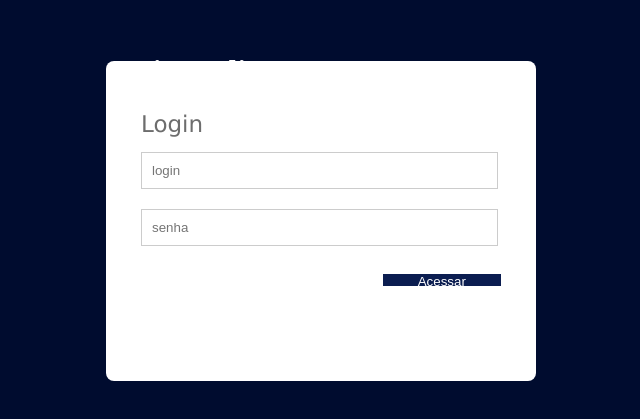
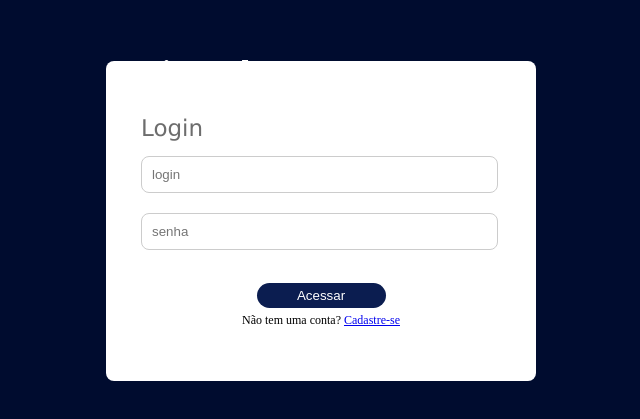
Before and after one commit to Lucas24344/Loja-Tech, a plain HTML site: page pages/login.html in a window 1280 px wide. Shown: the part 179-598 px from the top of the page, without its empty margins (319-959 px from the left). Drawn offline with Linux system fonts and the light colour scheme.

Commit message:
paginas de cadastro e login

```diff
--- a/pages/login.html
+++ b/pages/login.html
@@ -8,10 +8,12 @@
 </head>
 <body>
     <div class="logo">
-        <h1>Loja Online</h1>
+        <h1>Loja Tech</h1>
     </div>
     <form action="/submit" method ="post">
-        <text>Login</text>
+        <div class="cabecalho">
+            <text>Login</text>
+        </div>
         <div class="login">
 
             <input type="email" id="email" name="email" placeholder="login" required="true">
@@ -23,7 +25,10 @@
         <div class="botao">
             <button type="submit">Acessar</button>
         </div>
+        <div class="signup">
+            <text>Não tem uma conta? <a href="cadastro.html">Cadastre-se</a></text>
+        </div>
+    </form>
 
-    </form>
 </body>
 </html>
--- /dev/null
+++ b/styles/cadastro.css
@@ -0,0 +1,69 @@
+*{
+    margin:0;
+    padding:0;
+}
+body{
+    display:flex;
+    justify-content:center;
+    background-color:#000C2F;
+    height:100vh;
+    align-items:center;
+}
+form{
+    width:1000px;
+    background-color:white;
+    width:430px;
+    height:48%;
+    border-radius:8px;
+
+}
+.logo{
+    color:white;
+    position:absolute;
+    margin-bottom:330px;
+    margin-right: 260px;
+
+}
+.cabecalho{
+    font-family: Verdana, Geneva, Tahoma, sans-serif;
+    font-size: 23px;
+    color:rgba(59, 59, 59, 0.747);
+    margin-top:10px;
+    margin-left:35px;
+}
+.cadastro{
+    margin-top: 10px;;
+    display:flex;
+    flex-direction:column;
+    align-items: center;
+
+
+
+}
+
+input{
+    margin-bottom:20px;
+    width:335px;
+    border-radius:8px;
+    padding:8px;
+    border:1px solid rgb(204, 204, 204);
+}
+.botao{
+    display:flex;
+    justify-content: center;
+    height:25px;
+}
+button{
+    color:rgba(255, 255, 255, 0.801);
+    background-color:#0b1d50;
+    border-radius:15px;
+    width:30%;
+
+}
+
+.login{
+    display:flex;
+    justify-content:center;
+    font-size: 12px;
+    margin-top:5px;
+}
--- a/styles/login.css
+++ b/styles/login.css
@@ -11,11 +11,10 @@ body{
     background-color: #000C2F;
 }
 .logo{
-
     position:absolute;
     color:white;
     margin-bottom:300px;
-    margin-right: 250px;
+    margin-right: 260px;
 }
 form{
     display:flex;
@@ -25,17 +24,15 @@ form{
     height:40%;
     flex-direction:column;
     border-radius:8px;
-
 }
 .login{
-
     height:10%;
     flex-direction:column;
     margin-left:35px;
 }
 
-text{
-    margin-top:-10%;
+.cabecalho{
+    margin-left:40px;
     font-size: 23px;
     margin-left:35px;
     margin-bottom:15px;
@@ -43,22 +40,19 @@ text{
     color:rgba(59, 59, 59, 0.747);
 }
 button{
-
     background-color: #0b1d50;
     color:white;
-    display:flex;
-    justify-content:center;
     width:30%;
-    height:85%;
-
+    border-radius:15px;
+    margin-top:5px;
 }
 
 .botao{
+    display:flex;
+    justify-content:center;;
+    margin-top:90px;
+    height:30px;
 
-    display:flex;
-    justify-content:right;
-    margin-right:35px;
-    margin-top:90px;
 }
 
 input{
@@ -68,5 +62,13 @@ input{
     padding:10px;
     margin-bottom:20px;
     width:335px;
+    border-radius:8px;
+}
 
+.signup{
+    display:flex;
+    justify-content:center;
+    font-size: 12px;;
+    color:black;
+    margin-top:5px;
 }
```
Also changed, not shown: pages/cadastro.html (added, +30 -0 lines), pages/compras.html (+12 -9 lines), styles/compras.css (+10 -0 lines).
